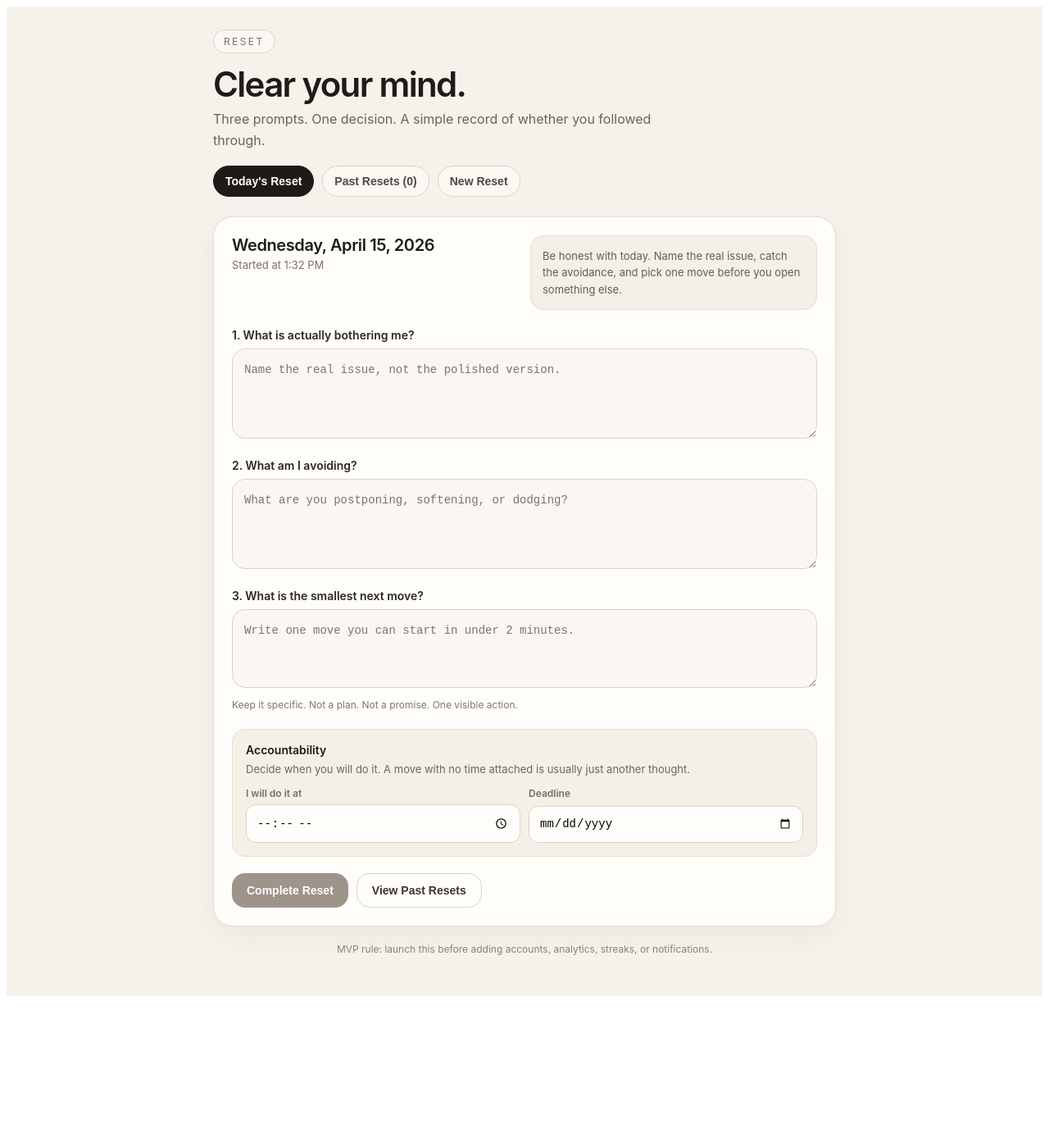
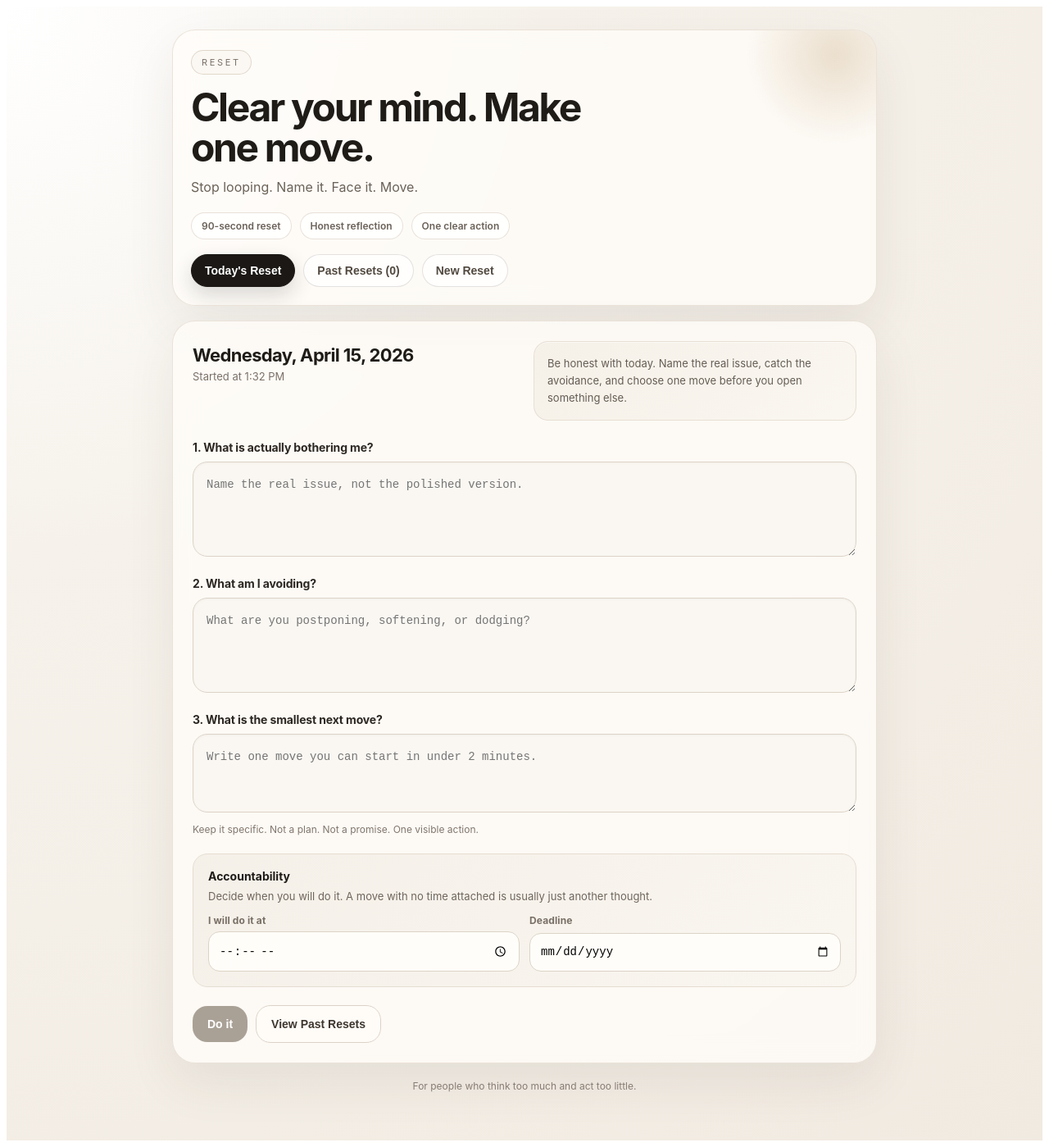
Before and after one commit to omniyahamed-spec/Reset, a React (Create React App) app: page / in a window 1280 px wide. Shown: the whole page at 82% size. Before the commit the page ends 1223 px from the top, so only its background shows below. Built offline with nearby package versions, Linux system fonts and the light colour scheme.

Commit message:
Refactor App.tsx for improved readability and style

```diff
--- a/src/App.tsx
+++ b/src/App.tsx
@@ -41,9 +41,7 @@ export default function Reset90App() {
   useEffect(() => {
     try {
       const raw = localStorage.getItem(STORAGE_KEY);
-      if (raw) {
-        setEntries(JSON.parse(raw) as ResetEntry[]);
-      }
+      if (raw) setEntries(JSON.parse(raw) as ResetEntry[]);
     } catch (error) {
       console.error("Failed to load entries", error);
     }
@@ -57,9 +55,7 @@ export default function Reset90App() {
     }
   }, [entries]);
 
-  const canComplete = Boolean(
-    bothering.trim() && avoiding.trim() && nextMove.trim()
-  );
+  const canComplete = Boolean(bothering.trim() && avoiding.trim() && nextMove.trim());
 
   function handleCompleteReset(): void {
     if (!canComplete) return;
@@ -107,161 +103,218 @@ if (typeof window !== "undefined" && (window as any).gtag) {
   }
 
   const navButton = (active: boolean): CSSProperties => ({
-    padding: "10px 14px",
+    padding: "11px 16px",
     borderRadius: 999,
-    border: active ? "1px solid #1e1a16" : "1px solid #ddd3c6",
-    background: active ? "#1e1a16" : "#fbf8f3",
+    border: active ? "1px solid #1b1815" : "1px solid rgba(122, 113, 104, 0.2)",
+    background: active ? "#1b1815" : "rgba(255,255,255,0.68)",
     color: active ? "#ffffff" : "#51493f",
     fontSize: 14,
     fontWeight: 600,
     cursor: "pointer",
+    boxShadow: active ? "0 10px 24px rgba(27, 24, 21, 0.16)" : "none",
+    backdropFilter: "blur(10px)",
   });
 
   const primaryButton = (enabled: boolean): CSSProperties => ({
-    padding: "12px 18px",
-    borderRadius: 16,
+    padding: "14px 18px",
+    borderRadius: 18,
     border: "none",
-    background: enabled ? "#1e1a16" : "#9d948a",
+    background: enabled
+      ? "linear-gradient(135deg, #1d1a16 0%, #3b332b 100%)"
+      : "#aaa196",
     color: "white",
-    fontWeight: 600,
+    fontWeight: 700,
     cursor: enabled ? "pointer" : "not-allowed",
     fontSize: 14,
+    boxShadow: enabled ? "0 14px 28px rgba(29, 26, 22, 0.18)" : "none",
   });
+
+  const glassCard: CSSProperties = {
+    background: "rgba(255, 253, 249, 0.78)",
+    border: "1px solid rgba(227, 219, 207, 0.75)",
+    boxShadow: "0 24px 60px rgba(67, 53, 33, 0.08)",
+    backdropFilter: "blur(14px)",
+  };
 
   const styles: Record<string, CSSProperties> = {
     page: {
       minHeight: "100vh",
-      background: "#f6f2eb",
+      background:
+        "radial-gradient(circle at top left, rgba(255,255,255,0.8) 0%, rgba(246,242,235,1) 35%, rgba(241,234,225,1) 100%)",
       color: "#1f1c18",
       fontFamily: "Inter, system-ui, sans-serif",
-      padding: "28px 16px 48px",
+      padding: "28px 16px 56px",
       boxSizing: "border-box",
     },
     container: {
-      maxWidth: 760,
+      maxWidth: 860,
       margin: "0 auto",
     },
+    hero: {
+      ...glassCard,
+      borderRadius: 28,
+      padding: "24px 22px 22px",
+      marginBottom: 18,
+      overflow: "hidden",
+      position: "relative",
+    },
+    heroGlow: {
+      position: "absolute",
+      width: 220,
+      height: 220,
+      right: -60,
+      top: -80,
+      background: "radial-gradient(circle, rgba(227,211,188,0.7) 0%, rgba(227,211,188,0) 70%)",
+      pointerEvents: "none",
+    },
     badge: {
-      border: "1px solid #ddd3c6",
+      border: "1px solid rgba(221, 211, 198, 0.9)",
       borderRadius: 999,
-      padding: "6px 12px",
-      fontSize: 12,
-      letterSpacing: "0.2em",
+      padding: "7px 12px",
+      fontSize: 11,
+      letterSpacing: "0.24em",
       color: "#7a7168",
       display: "inline-block",
-      background: "#fbf8f3",
-    },
-    header: {
-      marginBottom: 24,
+      background: "rgba(251,248,243,0.9)",
+      position: "relative",
+      zIndex: 1,
     },
     h1: {
-      fontSize: "clamp(30px, 7vw, 42px)",
+      fontSize: "clamp(32px, 6.5vw, 48px)",
       marginTop: 16,
-      marginBottom: 8,
-      fontWeight: 600,
-      letterSpacing: "-0.04em",
-      lineHeight: 1.05,
+      marginBottom: 10,
+      fontWeight: 700,
+      letterSpacing: "-0.05em",
+      lineHeight: 1.02,
+      maxWidth: 560,
+      position: "relative",
+      zIndex: 1,
     },
     sub: {
       fontSize: 16,
       color: "#6a6258",
-      lineHeight: 1.6,
+      lineHeight: 1.65,
       margin: 0,
-      maxWidth: 560,
+      maxWidth: 540,
+      position: "relative",
+      zIndex: 1,
+    },
+    progressRow: {
+      display: "flex",
+      gap: 10,
+      flexWrap: "wrap",
+      marginTop: 18,
+      position: "relative",
+      zIndex: 1,
+    },
+    progressPill: {
+      padding: "8px 12px",
+      borderRadius: 999,
+      background: "rgba(255,255,255,0.7)",
+      color: "#6b6259",
+      fontSize: 12,
+      fontWeight: 600,
+      border: "1px solid rgba(222, 213, 201, 0.7)",
     },
     topNav: {
       display: "flex",
       gap: 10,
       flexWrap: "wrap",
       marginTop: 18,
+      position: "relative",
+      zIndex: 1,
     },
     card: {
-      background: "#fffdf9",
-      borderRadius: 24,
-      padding: 22,
-      border: "1px solid #e3dbcf",
-      boxShadow: "0 12px 30px rgba(67, 53, 33, 0.05)",
+      ...glassCard,
+      borderRadius: 28,
+      padding: 24,
     },
     row: {
       display: "flex",
       justifyContent: "space-between",
-      alignItems: "flex-start",
-      marginBottom: 22,
+      alignItems: "stretch",
+      marginBottom: 24,
       flexWrap: "wrap",
-      gap: 12,
+      gap: 14,
+    },
+    dateBlock: {
+      padding: "4px 0",
     },
     date: {
-      fontSize: 20,
-      fontWeight: 600,
-      letterSpacing: "-0.02em",
-      marginBottom: 4,
+      fontSize: 22,
+      fontWeight: 700,
+      letterSpacing: "-0.03em",
+      marginBottom: 5,
     },
     time: {
       fontSize: 13,
       color: "#7a7168",
     },
     presenceBox: {
-      background: "#f4efe7",
-      padding: 14,
-      borderRadius: 16,
-      border: "1px solid #e5ddd1",
-      maxWidth: 320,
+      background: "linear-gradient(135deg, rgba(244,239,231,0.9) 0%, rgba(250,246,240,0.9) 100%)",
+      padding: 16,
+      borderRadius: 18,
+      border: "1px solid rgba(229, 221, 209, 0.9)",
+      maxWidth: 360,
       fontSize: 13,
-      lineHeight: 1.55,
+      lineHeight: 1.6,
       color: "#655d54",
+      boxShadow: "inset 0 1px 0 rgba(255,255,255,0.5)",
     },
     section: {
       marginBottom: 20,
     },
     label: {
       fontSize: 14,
-      fontWeight: 600,
-      marginBottom: 8,
+      fontWeight: 700,
+      marginBottom: 9,
       display: "block",
       color: "#2c2722",
+      letterSpacing: "-0.01em",
     },
     textarea: {
       width: "100%",
-      borderRadius: 16,
-      border: "1px solid #dcd3c7",
-      padding: 14,
+      borderRadius: 18,
+      border: "1px solid rgba(220, 211, 199, 1)",
+      padding: 16,
       fontSize: 14,
-      lineHeight: 1.6,
-      background: "#faf7f2",
+      lineHeight: 1.65,
+      background: "rgba(250,247,242,0.95)",
       boxSizing: "border-box",
-      minHeight: 110,
+      minHeight: 116,
       resize: "vertical",
       outline: "none",
+      boxShadow: "inset 0 1px 3px rgba(60, 50, 37, 0.04)",
     },
     helper: {
       marginTop: 8,
       fontSize: 12,
       color: "#80766d",
-      lineHeight: 1.5,
+      lineHeight: 1.55,
     },
     accountability: {
-      background: "#f4efe7",
-      padding: 16,
-      borderRadius: 16,
-      marginTop: 4,
-      marginBottom: 20,
-      border: "1px solid #e5ddd1",
+      background: "linear-gradient(135deg, rgba(244,239,231,0.95) 0%, rgba(249,245,239,0.95) 100%)",
+      padding: 18,
+      borderRadius: 18,
+      marginTop: 8,
+      marginBottom: 22,
+      border: "1px solid rgba(229, 221, 209, 1)",
     },
     accountTitle: {
-      fontWeight: 600,
+      fontWeight: 700,
       fontSize: 14,
       marginBottom: 6,
     },
     accountText: {
       fontSize: 13,
       color: "#6f665d",
-      lineHeight: 1.5,
+      lineHeight: 1.55,
       marginBottom: 12,
     },
     inputs: {
       display: "grid",
       gridTemplateColumns: "repeat(auto-fit, minmax(180px, 1fr))",
-      gap: 10,
+      gap: 12,
     },
     inputWrap: {
       display: "grid",
@@ -270,14 +323,15 @@ if (typeof window !== "undefined" && (window as any).gtag) {
     inputLabel: {
       fontSize: 12,
       color: "#786f66",
-      fontWeight: 600,
+      fontWeight: 700,
+      letterSpacing: "0.01em",
     },
     input: {
       width: "100%",
-      padding: "12px 12px",
-      borderRadius: 12,
-      border: "1px solid #dcd3c7",
-      background: "#fffdf9",
+      padding: "13px 12px",
+      borderRadius: 14,
+      border: "1px solid rgba(220, 211, 199, 1)",
+      background: "rgba(255,253,249,0.98)",
       boxSizing: "border-box",
       outline: "none",
       fontSize: 14,
@@ -286,104 +340,106 @@ if (typeof window !== "undefined" && (window as any).gtag) {
       display: "flex",
       gap: 10,
       flexWrap: "wrap",
+      alignItems: "center",
     },
     buttonSecondary: {
-      padding: "12px 18px",
-      borderRadius: 16,
-      border: "1px solid #dcd3c7",
-      background: "#fffdf9",
+      padding: "14px 18px",
+      borderRadius: 18,
+      border: "1px solid rgba(220, 211, 199, 1)",
+      background: "rgba(255,253,249,0.92)",
       color: "#3d362f",
-      fontWeight: 600,
+      fontWeight: 700,
       cursor: "pointer",
       fontSize: 14,
     },
     result: {
-      marginTop: 20,
-      padding: 16,
-      borderRadius: 16,
-      background: "#eee7dc",
-      border: "1px solid #ddd3c4",
+      marginTop: 22,
+      padding: 18,
+      borderRadius: 18,
+      background: "linear-gradient(135deg, rgba(238,231,220,0.95) 0%, rgba(247,242,235,0.95) 100%)",
+      border: "1px solid rgba(221, 211, 196, 1)",
+      boxShadow: "0 10px 22px rgba(84, 68, 46, 0.06)",
     },
     resultTitle: {
-      fontWeight: 600,
+      fontWeight: 700,
       marginBottom: 8,
-      fontSize: 13,
+      fontSize: 12,
       color: "#655c53",
+      textTransform: "uppercase",
+      letterSpacing: "0.08em",
     },
     resultMove: {
-      fontSize: 18,
-      lineHeight: 1.5,
-      fontWeight: 600,
+      fontSize: 20,
+      lineHeight: 1.45,
+      fontWeight: 700,
       marginBottom: 8,
+      letterSpacing: "-0.03em",
     },
     resultText: {
       fontSize: 13,
       color: "#655c53",
-      lineHeight: 1.6,
+      lineHeight: 1.65,
     },
     listWrap: {
       display: "grid",
       gap: 12,
     },
     emptyState: {
-      background: "#fffdf9",
-      borderRadius: 20,
+      ...glassCard,
+      borderRadius: 22,
       padding: 22,
-      border: "1px solid #e3dbcf",
       color: "#6c645c",
-      lineHeight: 1.6,
+      lineHeight: 1.7,
     },
     entryCard: {
-      background: "#fffdf9",
-      borderRadius: 20,
+      ...glassCard,
+      borderRadius: 22,
       padding: 18,
-      border: "1px solid #e3dbcf",
-      boxShadow: "0 10px 22px rgba(67, 53, 33, 0.04)",
     },
     entryTop: {
       display: "flex",
       justifyContent: "space-between",
       gap: 12,
       alignItems: "flex-start",
-      marginBottom: 12,
+      marginBottom: 14,
     },
     entryMeta: {
       fontSize: 12,
       color: "#7a7168",
-      lineHeight: 1.5,
+      lineHeight: 1.55,
     },
     entryBlock: {
       marginBottom: 12,
     },
     entryLabel: {
-      fontSize: 12,
+      fontSize: 11,
       color: "#7a7168",
-      fontWeight: 600,
-      marginBottom: 4,
+      fontWeight: 700,
+      marginBottom: 5,
       textTransform: "uppercase",
-      letterSpacing: "0.06em",
+      letterSpacing: "0.08em",
     },
     entryText: {
       fontSize: 14,
-      lineHeight: 1.6,
+      lineHeight: 1.65,
       color: "#2f2a25",
       whiteSpace: "pre-wrap",
     },
     deleteButton: {
-      border: "1px solid #ddd3c6",
-      background: "#fbf8f3",
+      border: "1px solid rgba(221, 211, 198, 1)",
+      background: "rgba(251,248,243,0.95)",
       color: "#5f564d",
       borderRadius: 12,
       padding: "8px 10px",
       fontSize: 12,
       cursor: "pointer",
-      fontWeight: 600,
+      fontWeight: 700,
     },
     footerNote: {
       marginTop: 18,
       fontSize: 12,
       color: "#8a8178",
-      lineHeight: 1.6,
+      lineHeight: 1.65,
       textAlign: "center",
     },
   };
@@ -391,14 +447,17 @@ if (typeof window !== "undefined" && (window as any).gtag) {
   return (
     <div style={styles.page}>
       <div style={styles.container}>
-        <div style={styles.header}>
+        <div style={styles.hero}>
+          <div style={styles.heroGlow} />
           <div style={styles.badge}>RESET</div>
-          <h1 style={styles.h1}>
-            Clear your mind.
-          </h1>
-          <p style={styles.sub}>
-            Three prompts. One decision. A simple record of whether you followed through.
-          </p>
+          <h1 style={styles.h1}>Clear your mind. Make one move.</h1>
+          <p style={styles.sub}>Stop looping. Name it. Face it. Move.</p>
+
+          <div style={styles.progressRow}>
+            <div style={styles.progressPill}>90-second reset</div>
+            <div style={styles.progressPill}>Honest reflection</div>
+            <div style={styles.progressPill}>One clear action</div>
+          </div>
 
           <div style={styles.topNav}>
             <button style={navButton(activeView === "reset")} onClick={() => setActiveView("reset")}>
@@ -416,13 +475,13 @@ if (typeof window !== "undefined" && (window as any).gtag) {
         {activeView === "reset" ? (
           <div style={styles.card}>
             <div style={styles.row}>
-              <div>
+              <div style={styles.dateBlock}>
                 <div style={styles.date}>{formattedDate}</div>
                 <div style={styles.time}>Started at {formattedTime}</div>
               </div>
 
               <div style={styles.presenceBox}>
-                Be honest with today. Name the real issue, catch the avoidance, and pick one move before you open something else.
+                Be honest with today. Name the real issue, catch the avoidance, and choose one move before you open something else.
               </div>
             </div>
 
@@ -454,16 +513,12 @@ if (typeof window !== "undefined" && (window as any).gtag) {
                 value={nextMove}
                 onChange={(e: React.ChangeEvent<HTMLTextAreaElement>) => setNextMove(e.target.value)}
               />
-              <div style={styles.helper}>
-                Keep it specific. Not a plan. Not a promise. One visible action.
-              </div>
+              <div style={styles.helper}>Keep it specific. Not a plan. Not a promise. One visible action.</div>
             </div>
 
             <div style={styles.accountability}>
               <div style={styles.accountTitle}>Accountability</div>
-              <div style={styles.accountText}>
-                Decide when you will do it. A move with no time attached is usually just another thought.
-              </div>
+              <div style={styles.accountText}>Decide when you will do it. A move with no time attached is usually just another thought.</div>
               <div style={styles.inputs}>
                 <div style={styles.inputWrap}>
                   <label style={styles.inputLabel}>I will do it at</label>
@@ -487,12 +542,8 @@ if (typeof window !== "undefined" && (window as any).gtag) {
             </div>
 
             <div style={styles.buttonRow}>
-              <button
-                style={primaryButton(canComplete)}
-                onClick={handleCompleteReset}
-                disabled={!canComplete}
-              >
-                Complete Reset
+              <button style={primaryButton(canComplete)} onClick={handleCompleteReset} disabled={!canComplete}>
+                Do it
               </button>
               <button style={styles.buttonSecondary} onClick={() => setActiveView("past")}>
                 View Past Resets
@@ -504,7 +555,7 @@ if (typeof window !== "undefined" && (window as any).gtag) {
                 <div style={styles.resultTitle}>Your move</div>
                 <div style={styles.resultMove}>{nextMove}</div>
                 <div style={styles.resultText}>
-                  Now close this and do it.
+                  Close this. Do it now. Then come back.
                   {time ? ` Start at ${time}.` : ""}
                   {deadline ? ` Finish by ${deadline}.` : ""}
                 </div>
@@ -514,9 +565,7 @@ if (typeof window !== "undefined" && (window as any).gtag) {
         ) : (
           <div style={styles.listWrap}>
             {entries.length === 0 ? (
-              <div style={styles.emptyState}>
-                No resets saved yet. Do one honest reset first.
-              </div>
+              <div style={styles.emptyState}>No resets saved yet. Do one honest reset first.</div>
             ) : (
               entries.map((entry) => (
                 <div key={entry.id} style={styles.entryCard}>
@@ -552,9 +601,7 @@ if (typeof window !== "undefined" && (window as any).gtag) {
           </div>
         )}
 
-        <div style={styles.footerNote}>
-          MVP rule: launch this before adding accounts, analytics, streaks, or notifications.
-        </div>
+        <div style={styles.footerNote}>For people who think too much and act too little.</div>
       </div>
     </div>
   );
```
Lines whose indentation alone changed are shown as unchanged.
